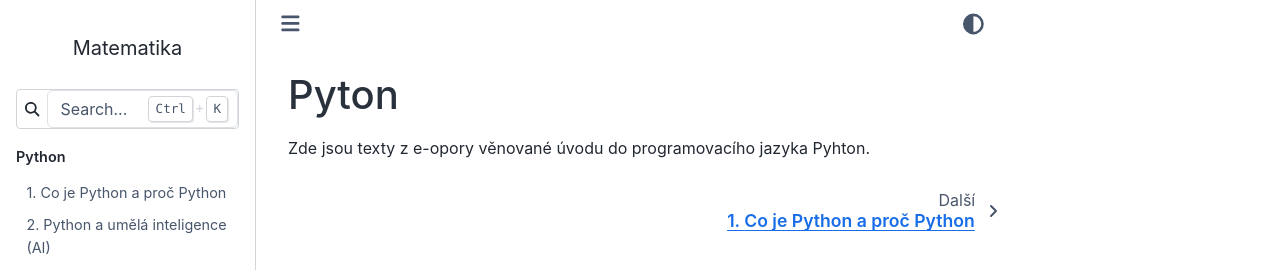
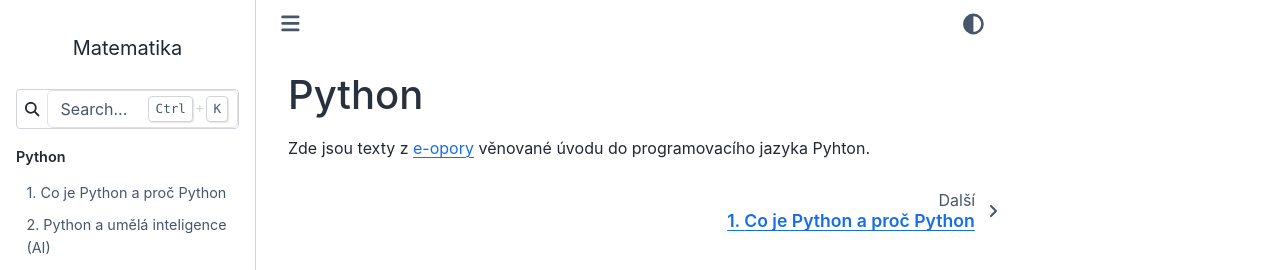
Before and after one commit to robert-marik/moodle-python, a Sphinx documentation site: the page built from intro.md, in a window 1280 px wide. Shown: the top 270 px of the page. Built offline with Sphinx 7.4.7 and the Sphinx Book theme 1.1.4, drawn with Linux system fonts in a browser that asks for light colours.

Commit message:
uprava otazek

```diff
--- a/intro.md
+++ b/intro.md
@@ -1,3 +1,3 @@
-# Pyton
+# Python
 
-Zde jsou texty z e-opory věnované úvodu do programovacího jazyka Pyhton.
+Zde jsou texty z [e-opory](https://moodle.mendelu.cz/course/view.php?id=380) věnované úvodu do programovacího jazyka Pyhton.
```
Also changed, not shown: text/01_02.md (+0 -2 lines), text/01_04.md (+0 -6 lines), text/03_01.md (+0 -1 lines).
